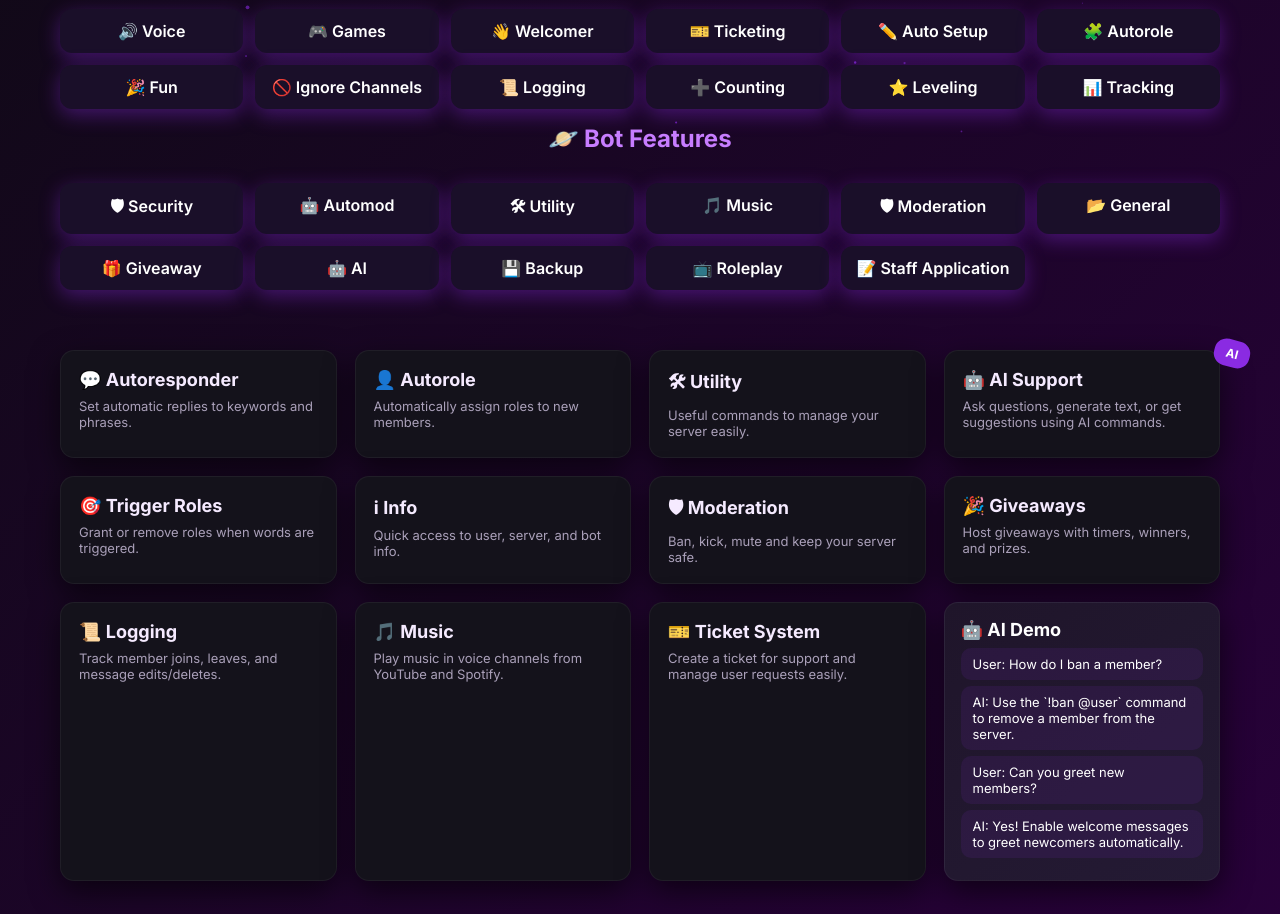
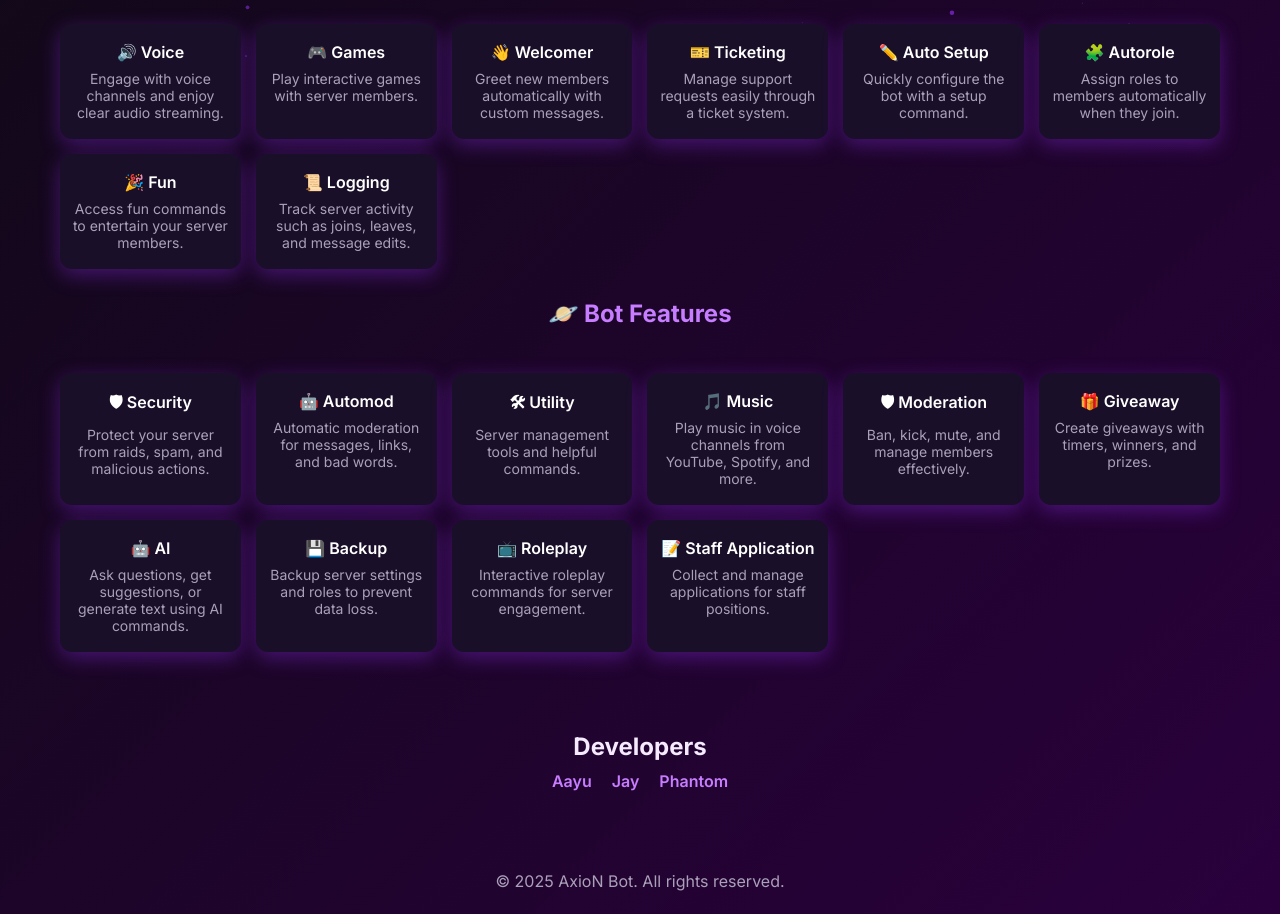
Before and after one commit to DEM0NxD/Axion, a plain HTML site: page index.html in a window 1280 px wide. Shown: the part 640-1554 px from the top of the page. Drawn offline with Linux system fonts and the light colour scheme.

Commit message:
Update index.html

```diff
--- a/index.html
+++ b/index.html
@@ -73,70 +73,14 @@
     .btn:hover{transform:scale(1.08); box-shadow:0 0 30px rgba(199,125,255,0.8);}
     .btn:active{transform:scale(0.96);}
 
-    /* FEATURES GRID */
-    .features{
-      max-width:1200px;
-      margin:40px auto 60px;
-      display:grid;
-      grid-template-columns:repeat(auto-fit,minmax(220px,1fr));
-      gap:18px;
-      padding:0 20px;
-      position: relative;
-      z-index:1;
-    }
-    .card{
-      background:var(--card);
-      border-radius:14px;
-      padding:18px;
-      box-shadow:0 10px 30px rgba(0,0,0,0.6);
-      border:1px solid rgba(255,255,255,0.05);
-      transition:transform .25s ease, box-shadow .25s ease;
-    }
-    .card:hover{
-      transform:translateY(-6px) scale(1.03);
-      box-shadow:0 15px 50px rgba(138,43,226,0.7);
-    }
-    .card h3{margin:0 0 8px; font-size:18px; display:flex; align-items:center; gap:6px;}
-    .card p{margin:0; color:var(--muted); font-size:13px;}
-
-    /* AI Feature Card */
-    .ai-card {
-      background: linear-gradient(145deg, #1f152a, #241a34);
-      border-radius:14px;
-      padding:16px;
-      overflow:hidden;
-      color:#fff;
-      font-size:13px;
-    }
-    .ai-card::before {
-      content:'AI';
-      position:absolute;
-      top:-10px; right:-10px;
-      background:var(--accent);
-      color:#fff;
-      padding:6px 12px;
-      font-weight:700;
-      border-radius:12px;
-      font-size:12px;
-      transform:rotate(15deg);
-    }
-    .ai-message {
-      background:rgba(138,43,226,0.1);
-      padding:8px 12px;
-      border-radius:10px;
-      margin:6px 0;
-      transition:0.3s;
-    }
-    .ai-message:hover {background:rgba(138,43,226,0.25);}
-
     /* FEATURES LIST */
-    .features-list {max-width:1200px; margin:60px auto; padding:0 20px; display:grid; gap:15px; position: relative; z-index:1;}
+    .features-list {max-width:1200px; margin:60px auto; padding:0 20px; display:grid; gap:30px; position: relative; z-index:1;}
     .features-list h2{color:var(--accent-2); text-align:center; margin-bottom:15px;}
-    .feature-grid {display:grid; grid-template-columns:repeat(auto-fit,minmax(180px,1fr)); gap:12px;}
+    .feature-grid {display:grid; grid-template-columns:repeat(auto-fit,minmax(180px,1fr)); gap:15px;}
     .feature-card {
       background: #1a0f29;
       color:#fff;
-      padding:12px 8px;
+      padding:18px 12px;
       border-radius:12px;
       text-align:center;
       font-weight:600;
@@ -147,6 +91,7 @@
       transform:translateY(-5px);
       box-shadow:0 10px 30px rgba(199,125,255,0.6);
     }
+    .feature-card p{font-weight:400; font-size:14px; color:var(--muted); margin-top:8px;}
 
     /* DEVELOPERS */
     .developers{max-width:900px; margin:40px auto; text-align:center; padding:20px; position: relative; z-index:1;}
@@ -164,7 +109,6 @@
 
     @media (max-width:880px){
       h1{font-size:34px;}
-      .features{margin-top:18px;}
     }
   </style>
 </head>
@@ -190,55 +134,64 @@
   <section class="features-list">
     <h2>🏠 General Features</h2>
     <div class="feature-grid">
-      <div class="feature-card">🔊 Voice</div>
-      <div class="feature-card">🎮 Games</div>
-      <div class="feature-card">👋 Welcomer</div>
-      <div class="feature-card">🎫 Ticketing</div>
-      <div class="feature-card">✏️ Auto Setup</div>
-      <div class="feature-card">🧩 Autorole</div>
-      <div class="feature-card">🎉 Fun</div>
-      <div class="feature-card">🚫 Ignore Channels</div>
-      <div class="feature-card">📜 Logging</div>
-      <div class="feature-card">➕ Counting</div>
-      <div class="feature-card">⭐ Leveling</div>
-      <div class="feature-card">📊 Tracking</div>
+      <div class="feature-card">
+        🔊 Voice<br><p>Engage with voice channels and enjoy clear audio streaming.</p>
+      </div>
+      <div class="feature-card">
+        🎮 Games<br><p>Play interactive games with server members.</p>
+      </div>
+      <div class="feature-card">
+        👋 Welcomer<br><p>Greet new members automatically with custom messages.</p>
+      </div>
+      <div class="feature-card">
+        🎫 Ticketing<br><p>Manage support requests easily through a ticket system.</p>
+      </div>
+      <div class="feature-card">
+        ✏️ Auto Setup<br><p>Quickly configure the bot with a setup command.</p>
+      </div>
+      <div class="feature-card">
+        🧩 Autorole<br><p>Assign roles to members automatically when they join.</p>
+      </div>
+      <div class="feature-card">
+        🎉 Fun<br><p>Access fun commands to entertain your server members.</p>
+      </div>
+      <div class="feature-card">
+        📜 Logging<br><p>Track server activity such as joins, leaves, and message edits.</p>
+      </div>
     </div>
 
     <h2>🪐 Bot Features</h2>
     <div class="feature-grid">
-      <div class="feature-card">🛡 Security</div>
-      <div class="feature-card">🤖 Automod</div>
-      <div class="feature-card">🛠 Utility</div>
-      <div class="feature-card">🎵 Music</div>
-      <div class="feature-card">🛡 Moderation</div>
-      <div class="feature-card">📂 General</div>
-      <div class="feature-card">🎁 Giveaway</div>
-      <div class="feature-card">🤖 AI</div>
-      <div class="feature-card">💾 Backup</div>
-      <div class="feature-card">📺 Roleplay</div>
-      <div class="feature-card">📝 Staff Application</div>
-    </div>
-  </section>
-
-  <!-- EXISTING FEATURE CARDS -->
-  <section class="features">
-    <div class="card"><h3>💬 Autoresponder</h3><p>Set automatic replies to keywords and phrases.</p></div>
-    <div class="card"><h3>👤 Autorole</h3><p>Automatically assign roles to new members.</p></div>
-    <div class="card"><h3>🛠 Utility</h3><p>Useful commands to manage your server easily.</p></div>
-    <div class="card"><h3>🤖 AI Support</h3><p>Ask questions, generate text, or get suggestions using AI commands.</p></div>
-    <div class="card"><h3>🎯 Trigger Roles</h3><p>Grant or remove roles when words are triggered.</p></div>
-    <div class="card"><h3>ℹ Info</h3><p>Quick access to user, server, and bot info.</p></div>
-    <div class="card"><h3>🛡 Moderation</h3><p>Ban, kick, mute and keep your server safe.</p></div>
-    <div class="card"><h3>🎉 Giveaways</h3><p>Host giveaways with timers, winners, and prizes.</p></div>
-    <div class="card"><h3>📜 Logging</h3><p>Track member joins, leaves, and message edits/deletes.</p></div>
-    <div class="card"><h3>🎵 Music</h3><p>Play music in voice channels from YouTube and Spotify.</p></div>
-    <div class="card"><h3>🎫 Ticket System</h3><p>Create a ticket for support and manage user requests easily.</p></div>
-    <div class="card ai-card">
-      <h3>🤖 AI Demo</h3>
-      <div class="ai-message">User: How do I ban a member?</div>
-      <div class="ai-message">AI: Use the `!ban @user` command to remove a member from the server.</div>
-      <div class="ai-message">User: Can you greet new members?</div>
-      <div class="ai-message">AI: Yes! Enable welcome messages to greet newcomers automatically.</div>
+      <div class="feature-card">
+        🛡 Security<br><p>Protect your server from raids, spam, and malicious actions.</p>
+      </div>
+      <div class="feature-card">
+        🤖 Automod<br><p>Automatic moderation for messages, links, and bad words.</p>
+      </div>
+      <div class="feature-card">
+        🛠 Utility<br><p>Server management tools and helpful commands.</p>
+      </div>
+      <div class="feature-card">
+        🎵 Music<br><p>Play music in voice channels from YouTube, Spotify, and more.</p>
+      </div>
+      <div class="feature-card">
+        🛡 Moderation<br><p>Ban, kick, mute, and manage members effectively.</p>
+      </div>
+      <div class="feature-card">
+        🎁 Giveaway<br><p>Create giveaways with timers, winners, and prizes.</p>
+      </div>
+      <div class="feature-card">
+        🤖 AI<br><p>Ask questions, get suggestions, or generate text using AI commands.</p>
+      </div>
+      <div class="feature-card">
+        💾 Backup<br><p>Backup server settings and roles to prevent data loss.</p>
+      </div>
+      <div class="feature-card">
+        📺 Roleplay<br><p>Interactive roleplay commands for server engagement.</p>
+      </div>
+      <div class="feature-card">
+        📝 Staff Application<br><p>Collect and manage applications for staff positions.</p>
+      </div>
     </div>
   </section>
 
```
